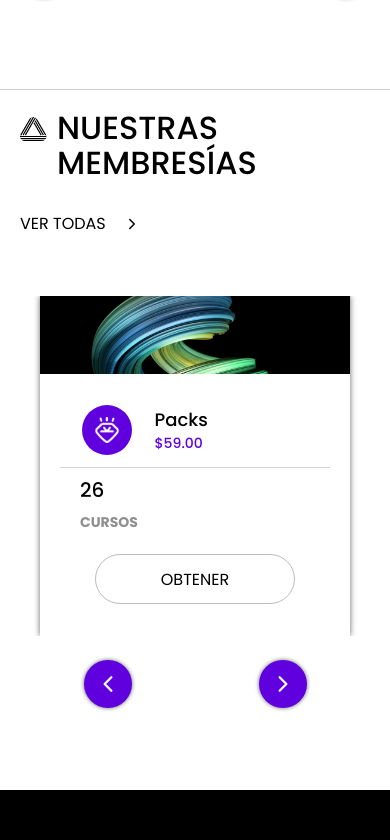
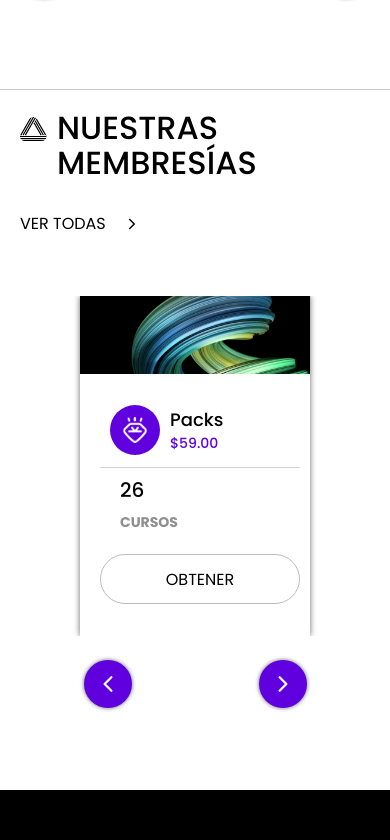
Before and after one commit to libelacademy/libel-up-successful-registry, a React (Create React App) app: page / in a window 390 px wide. Shown: the part 3706-4546 px from the top of the page. Built offline with nearby package versions, Linux system fonts and the light colour scheme.

Commit message:
Corregir width Membership Card

```diff
--- a/src/css/cards/Membership.css
+++ b/src/css/cards/Membership.css
@@ -133,6 +133,6 @@
 
 @media (max-width: 860px) {
     .Membership {
-        width: 310px;
+        width: 230px;
     }
 }
```
